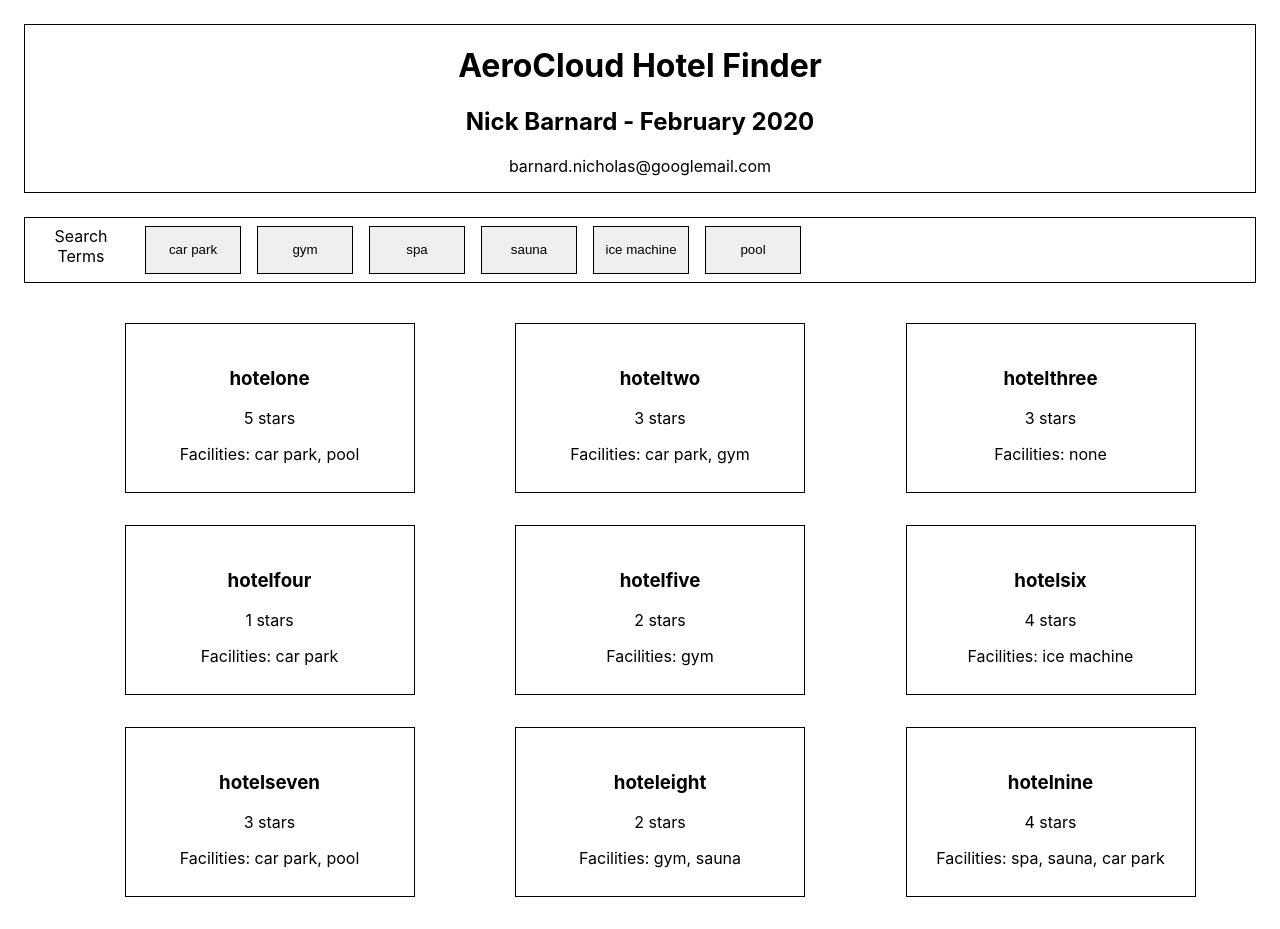
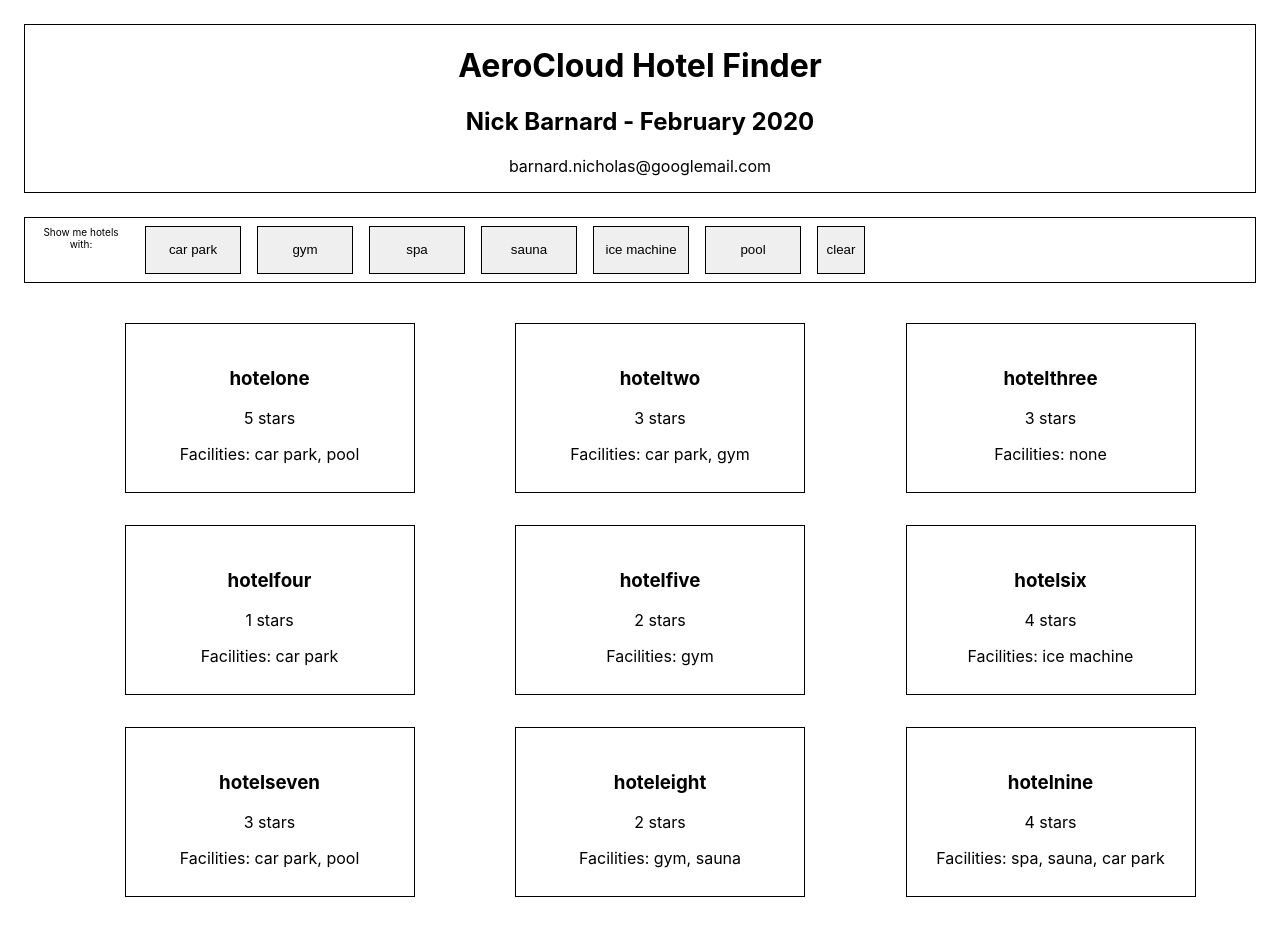
Before and after one commit to barnardnicholas/aerocloud-hotel-filter, a React (Create React App) app: page / in a window 1280 px wide. Built offline with nearby package versions, Linux system fonts and the light colour scheme.

Commit message:
add clear button to search bar

```diff
--- a/src/components/SearchBar.js
+++ b/src/components/SearchBar.js
@@ -15,11 +15,18 @@ class SearchBar extends Component {
     console.dir(innerHTML);
   };
 
+  clearSearchTerms = () => {
+    this.setState({ searchTerms: [] });
+  };
+
   render() {
     return (
       <form className="searchbar" onSubmit={this.preventReload}>
-        <div className="searchbutton" style={{ border: "none" }}>
-          <label>Search Terms</label>
+        <div
+          className="searchbutton"
+          style={{ border: "none", fontSize: "10px" }}
+        >
+          <label>Show me hotels with:</label>
         </div>
         <button className="searchbutton" onClick={this.clickToToggle}>
           car park
@@ -39,6 +46,13 @@ class SearchBar extends Component {
         <button className="searchbutton" onClick={this.clickToToggle}>
           pool
         </button>
+        <button
+          className="searchbutton"
+          onClick={this.clearSearchTerms}
+          style={{ width: "48px" }}
+        >
+          clear
+        </button>
       </form>
     );
   }
```
